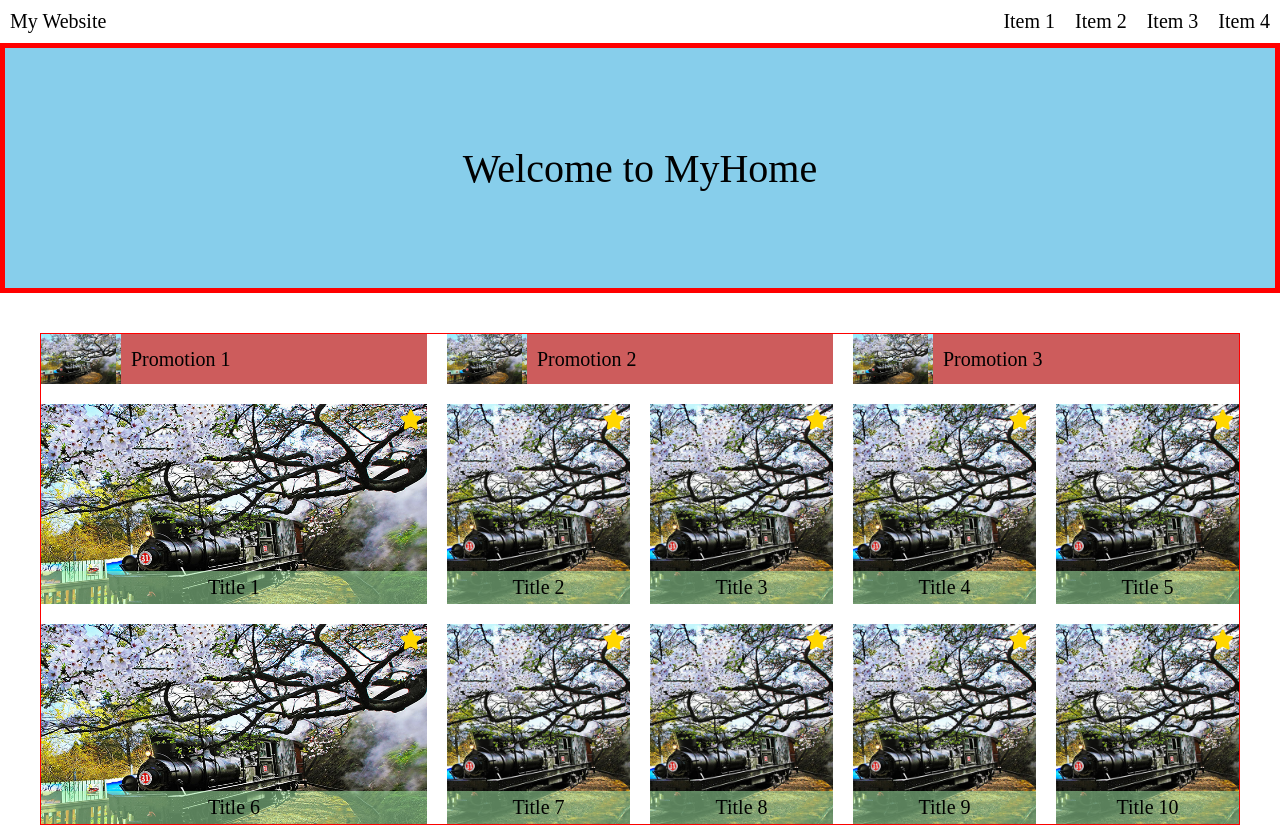
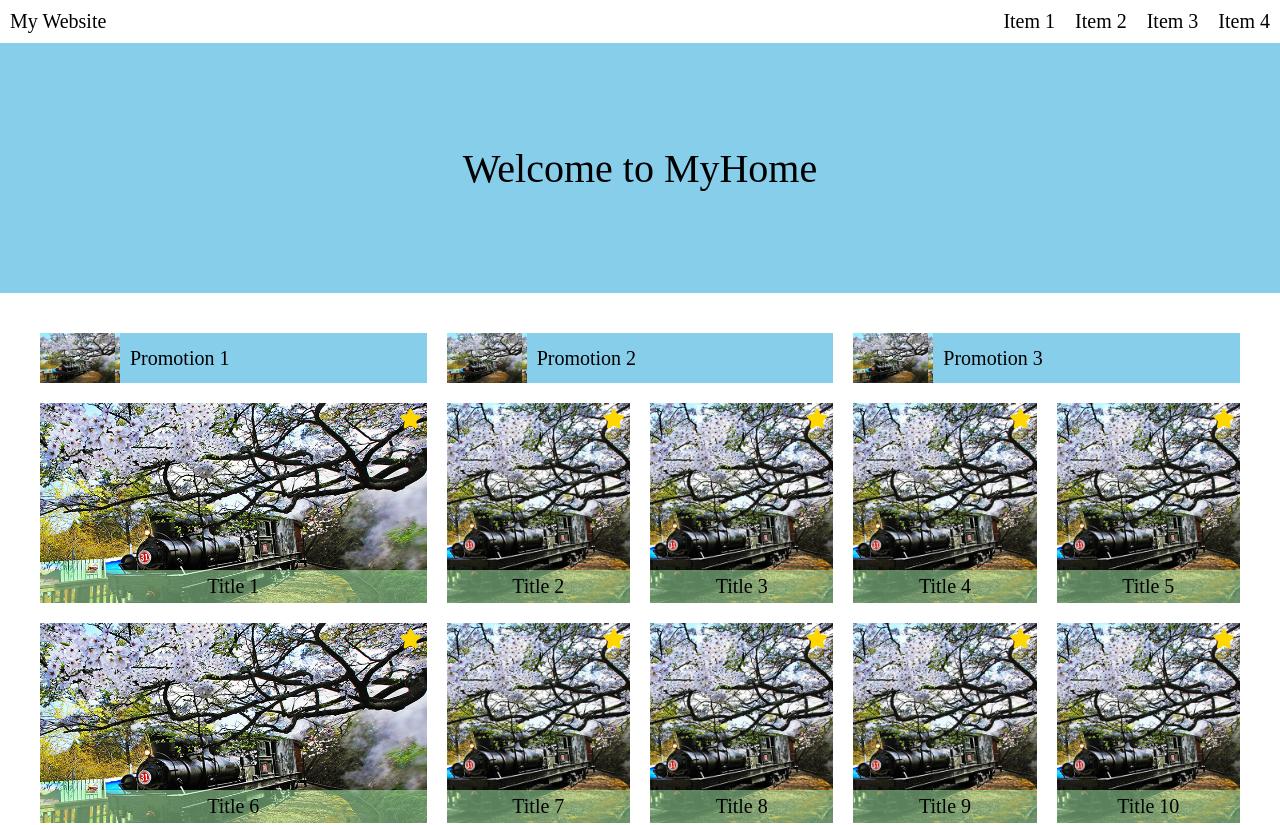
Before and after one commit to hjolie/wehelp5, a plain HTML site: page week1/index.html in a window 1280 px wide. Drawn offline with nearby package versions, Linux system fonts and the light colour scheme.

Commit message:
clean some codes

```diff
--- a/week1/style.css
+++ b/week1/style.css
@@ -41,20 +41,17 @@ header {
     margin-bottom: 40px;
     background-color: skyblue;
     height: 250px;
-    border: 5px solid red;
     display: flex;
     justify-content: center;
     align-items: center;
 }
 #header-message p {
     font-size: 40px;
-    /* text-align: center; */
 }
 
 #content-container {
     width: 1200px;
     margin: 0 auto;
-    border: 1px solid red;
     display: grid;
     grid-gap: 20px;
     grid-template-areas:
@@ -64,18 +61,12 @@ header {
     grid-template-columns: repeat(6, 1fr);
 }
 
-/* #promotion-items {
-    display: grid;
-    grid-gap: 20px;
-    grid-template-columns: repeat(3, 1fr);
-} */
-
 .promotion-item {
     display: flex;
     align-items: center;
     height: 50px;
     width: 100%;
-    background-color: indianred;
+    background-color: skyblue;
 }
 .promotion-image {
     height: 100%;
@@ -83,7 +74,6 @@ header {
     background-image: url("img/railway.jpg");
     background-position: left;
     background-size: auto 100%;
-    /* background-repeat: no-repeat; */
 }
 .promotion-item p {
     padding-left: 10px;
@@ -92,22 +82,18 @@ header {
 .title-item {
     position: relative;
 }
-
 .title-image {
     background-image: url("img/railway.jpg");
     background-size: cover;
     background-position: center;
     height: 200px;
-    /* width: 100%; */
 }
-
 .star-icon {
     color: gold;
     position: absolute;
     top: 5px;
     right: 5px;
 }
-
 .title-item p {
     width: 100%;
     background-color: rgba(178, 253, 180, 0.5);
@@ -117,15 +103,6 @@ header {
     bottom: 0;
     left: 0;
 }
-
-/* #title-items {
-    display: grid;
-    grid-gap: 20px;
-    grid-template-areas:
-        "title1 title1 title2 title3 title4 title5"
-        "title6 title6 title7 title8 title9 title10";
-    grid-template-columns: repeat(6, 1fr);
-} */
 
 .promotion1 {
     grid-area: promotion1;
@@ -167,7 +144,7 @@ header {
     grid-area: title10;
 }
 
-@media screen and (min-width: 601px) and (max-width: 1200px) {
+@media (min-width: 601px) and (max-width: 1200px) {
     #content-container {
         width: 90vw;
         grid-template-areas:
@@ -180,7 +157,7 @@ header {
     }
 }
 
-@media screen and (min-width: 361px) and (max-width: 600px) {
+@media (min-width: 361px) and (max-width: 600px) {
     #open-icon,
     #close-icon {
         display: block;
@@ -194,11 +171,8 @@ header {
         height: 100vh;
         position: fixed;
         top: 0;
-        /* right: 0; */
         right: -50vw;
         background-color: white;
-        /* padding-top: 80px; */
-        /* margin-top: 0; */
         z-index: 10;
         transition: right 0.5s;
     }
```
Also changed, not shown: week1/index.html (+0 -4 lines).
